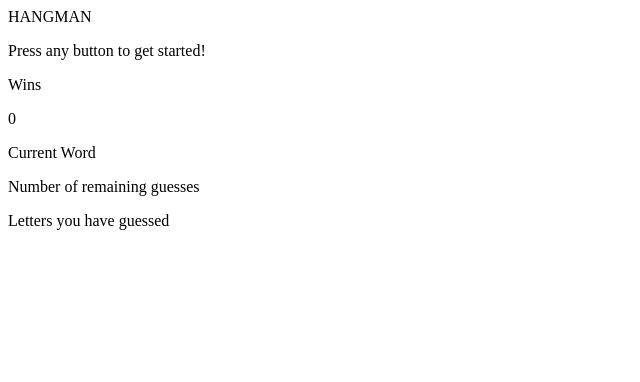
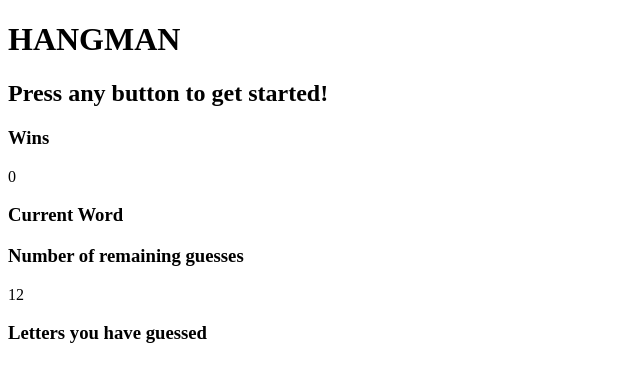
Before and after one commit to ggeorge5/Word-Guess-Game, a plain HTML site: page index.html in a window 1280 px wide. Shown: the whole page, without its empty margins (0-640 px from the left). Drawn offline with Linux system fonts and the light colour scheme.

Commit message:
choosen word dispalys. onkey displays

```diff
--- a/assets/javascript/game.js
+++ b/assets/javascript/game.js
@@ -1,3 +1,28 @@
-document.addEventListener("keyup", fucntion() {
-    alert('you clicked a button');
+var wins = 0;
+var lettersGuessed = [];
+const totalNumGuesses = 12;
+var winningWords = ['Baseball' , 'football' , 'basektball' , 'soccer'];
+
+function refreshUI (){
+    document.getElementById('wins').innerHTML = wins;
+    document.getElementById('guesses-left').innerHTML = totalNumGuesses - lettersGuessed.length;
+    document.getElementById('letters').innerHTML = lettersGuessed.join(',');
+}
+
+function chooseWinningWord () {
+    var randWord = winningWords[Math.floor(Math.random() * winningWords.length)];
+    console.log(randWord);
+};
+
+
+
+refreshUI();
+chooseWinningWord();
+
+
+document.addEventListener('keyup', function (event) {
+    lettersGuessed.push(event.keyCode);
+
+
+    refreshUI();
 });
--- a/index.html
+++ b/index.html
@@ -8,19 +8,19 @@
 </head>
 <body>
 
-    <header>HANGMAN</header>
+    <h1>HANGMAN</h1>
 
     <div class="row">
         <div class="col-lg-6">
-            <p>Press any button to get started!</p>
-            <p>Wins</p>
-            <p class="wins">0</p>
-            <p>Current Word</p>
-            <p class="theWord"></p>
-            <p>Number of remaining guesses</p>
-            <p class="guessesLeft"></p>
-            <p>Letters you have guessed</p>
-            <p class="lettersGuessed"></p>
+            <h2>Press any button to get started!</h2>
+            <h3>Wins</h3>
+            <p id="wins">0</p>
+            <h3>Current Word</h3>
+            <p id="the-word"></p>
+            <h3>Number of remaining guesses</h3>
+            <p id="guesses-left"></p>
+            <h3>Letters you have guessed</h3>
+            <p id="letters"></p>
         </div>
     </div>
 
```
